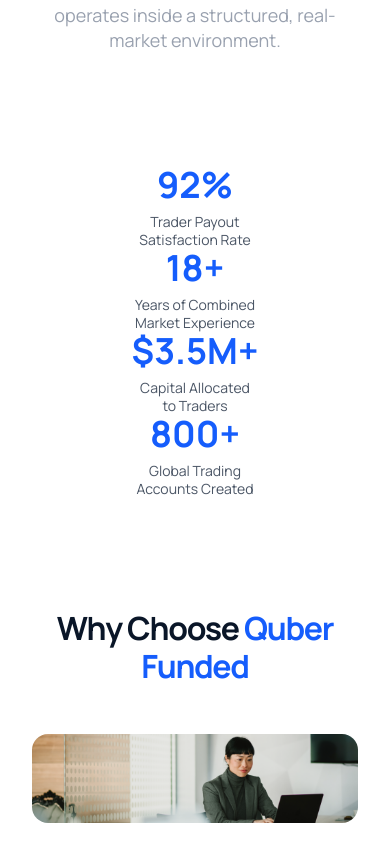
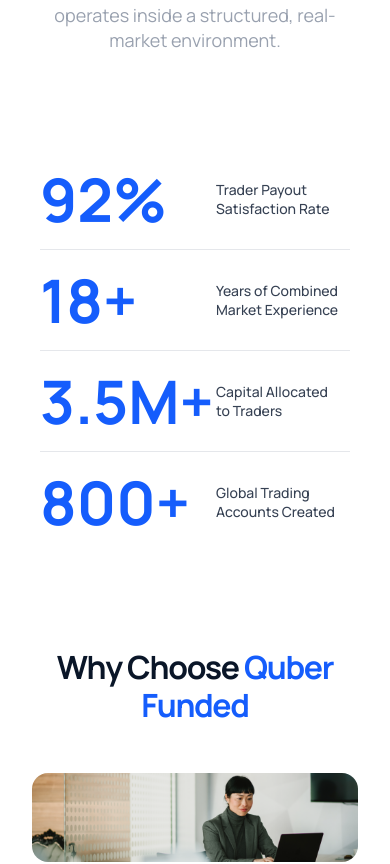
Before and after one commit to Quberfx/quber-funded, a React (Vite) app: page /about-us in a window 390 px wide. Shown: the part 984-1848 px from the top of the page. Built offline with nearby package versions, Linux system fonts and the light colour scheme.

Commit message:
Updated the designs

```diff
--- a/src/assets/images/index.js
+++ b/src/assets/images/index.js
@@ -1,5 +1,6 @@
 import QuberLogo from "./quber_logo.svg";
 import DesktopMonitor from "./desktop_monitor.png";
+import DesktopMonitorHighQlty from "./Desktop_Quber_funded.jpg.jpeg";
 import Cash from "./cash.svg";
 import Circle from "./circle.svg";
 import Hand from "./hand.svg";
@@ -32,6 +33,7 @@
 export {
   QuberLogo,
   DesktopMonitor,
+  DesktopMonitorHighQlty,
   Cash,
   Circle,
   Hand,
--- a/src/components/Hero.jsx
+++ b/src/components/Hero.jsx
@@ -42,7 +42,7 @@
     <section
       className="relative bg-[#06090f] text-white overflow-hidden
         bg-none
-        md:bg-[url('/src/assets/images/desktop_monitor.svg')]
+        md:bg-[url('/src/assets/images/Desktop_Quber_funded.jpg.jpeg')]
         md:bg-cover
         md:bg-center
         md:bg-no-repeat"
--- a/src/pages/AboutUs.jsx
+++ b/src/pages/AboutUs.jsx
@@ -250,10 +250,12 @@
           </p>
 
           {/* Stats Section */}
-          <div
-            ref={statsRef}
-            className="flex flex-col md:flex-row items-center justify-between py-12"
-          >
+          {/* Stats Section */}
+          <div ref={statsRef} className="py-8 md:py-12">
+            {/* Mobile: vertical stacked rows | Desktop: horizontal row */}
+
+            {/* Desktop layout (unchanged) */}
+            <div className="hidden md:flex flex-row items-center justify-between py-4">
               <div className="text-center flex-1">
                 <p className="text-4xl md:text-5xl font-bold text-blue-600 mb-2">
                   {statValues.stat1}%
@@ -264,10 +266,7 @@
                   Satisfaction Rate
                 </p>
               </div>
-
-            {/* Vertical separator */}
-            <div className="hidden md:block w-[1px] h-24 bg-[#B8B8B8]" />
-
+              <div className="w-[1px] h-24 bg-[#B8B8B8]" />
               <div className="text-center flex-1">
                 <p className="text-4xl md:text-5xl font-bold text-blue-600 mb-2">
                   {statValues.stat2}+
@@ -278,10 +277,7 @@
                   Market Experience
                 </p>
               </div>
-
-            {/* Vertical separator */}
-            <div className="hidden md:block w-[1px] h-24 bg-[#B8B8B8]" />
-
+              <div className="w-[1px] h-24 bg-[#B8B8B8]" />
               <div className="text-center flex-1">
                 <p className="text-4xl md:text-5xl font-bold text-blue-600 mb-2">
                   ${statValues.stat3}M+
@@ -292,10 +288,7 @@
                   to Traders
                 </p>
               </div>
-
-            {/* Vertical separator */}
-            <div className="hidden md:block w-[1px] h-24 bg-[#B8B8B8]" />
-
+              <div className="w-[1px] h-24 bg-[#B8B8B8]" />
               <div className="text-center flex-1">
                 <p className="text-4xl md:text-5xl font-bold text-blue-600 mb-2">
                   {statValues.stat4}+
@@ -305,6 +298,61 @@
                   <br />
                   Accounts Created
                 </p>
+              </div>
+            </div>
+
+            {/* Mobile layout: number left, label right, horizontal dividers */}
+            <div className="flex md:hidden flex-col">
+              {/* Row 1 */}
+              <div className="flex flex-row items-center py-5 px-2">
+                <p className="text-6xl font-bold text-blue-600 w-44 flex-shrink-0">
+                  {statValues.stat1}%
+                </p>
+                <p className="text-gray-700 text-sm leading-snug font-medium">
+                  Trader Payout
+                  <br />
+                  Satisfaction Rate
+                </p>
+              </div>
+              <div className="h-[1px] bg-gray-200 mx-2" />
+
+              {/* Row 2 */}
+              <div className="flex flex-row items-center py-5 px-2">
+                <p className="text-6xl font-bold text-blue-600 w-44 flex-shrink-0">
+                  {statValues.stat2}+
+                </p>
+                <p className="text-gray-700 text-sm leading-snug font-medium">
+                  Years of Combined
+                  <br />
+                  Market Experience
+                </p>
+              </div>
+              <div className="h-[1px] bg-gray-200 mx-2" />
+
+              {/* Row 3 */}
+              <div className="flex flex-row items-center py-5 px-2">
+                <p className="text-6xl font-bold text-blue-600 w-44 flex-shrink-0">
+                  {statValues.stat3}M+
+                </p>
+                <p className="text-gray-700 text-sm leading-snug font-medium">
+                  Capital Allocated
+                  <br />
+                  to Traders
+                </p>
+              </div>
+              <div className="h-[1px] bg-gray-200 mx-2" />
+
+              {/* Row 4 */}
+              <div className="flex flex-row items-center py-5 px-2">
+                <p className="text-6xl font-bold text-blue-600 w-44 flex-shrink-0">
+                  {statValues.stat4}+
+                </p>
+                <p className="text-gray-700 text-sm leading-snug font-medium">
+                  Global Trading
+                  <br />
+                  Accounts Created
+                </p>
+              </div>
             </div>
           </div>
 
```
Also changed, not shown: 1 other file (tests, documents, lock files or other folders). Lines whose indentation alone changed are shown as unchanged.
